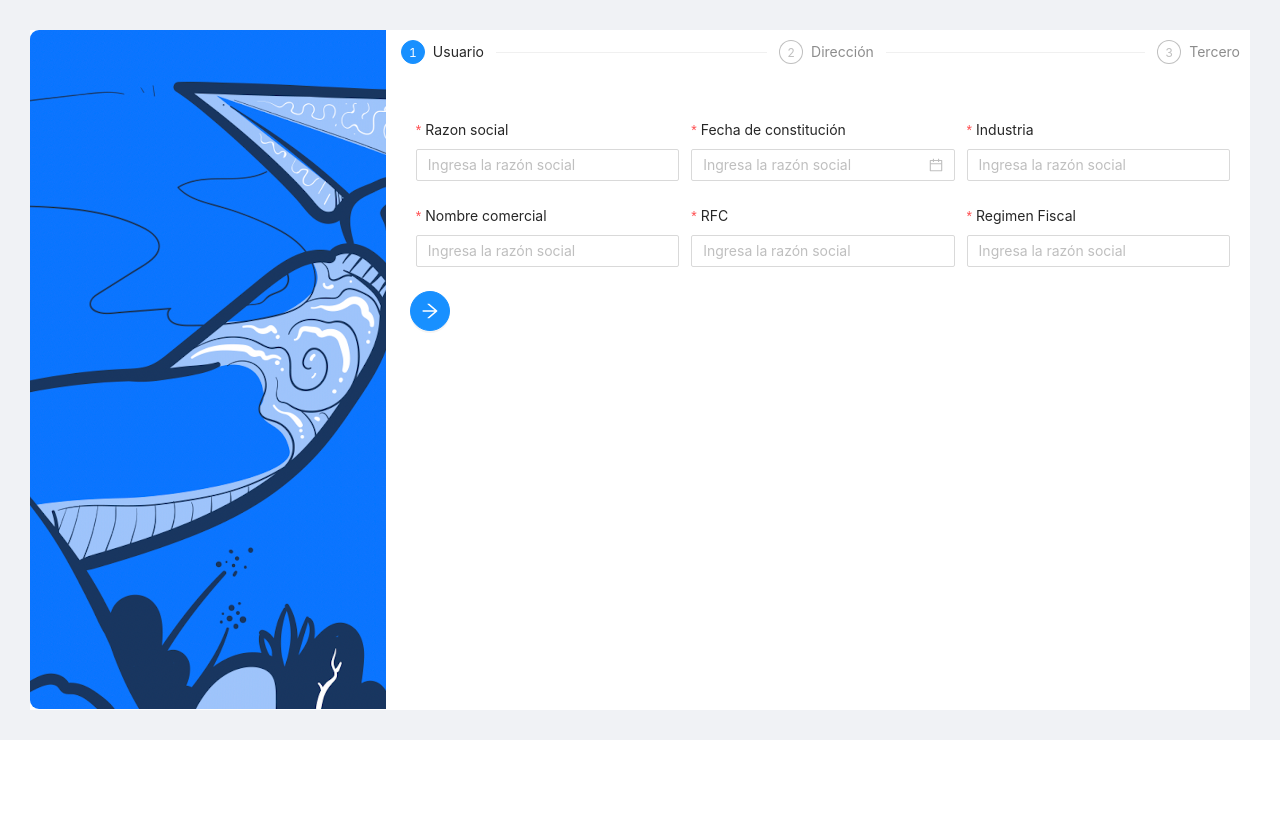
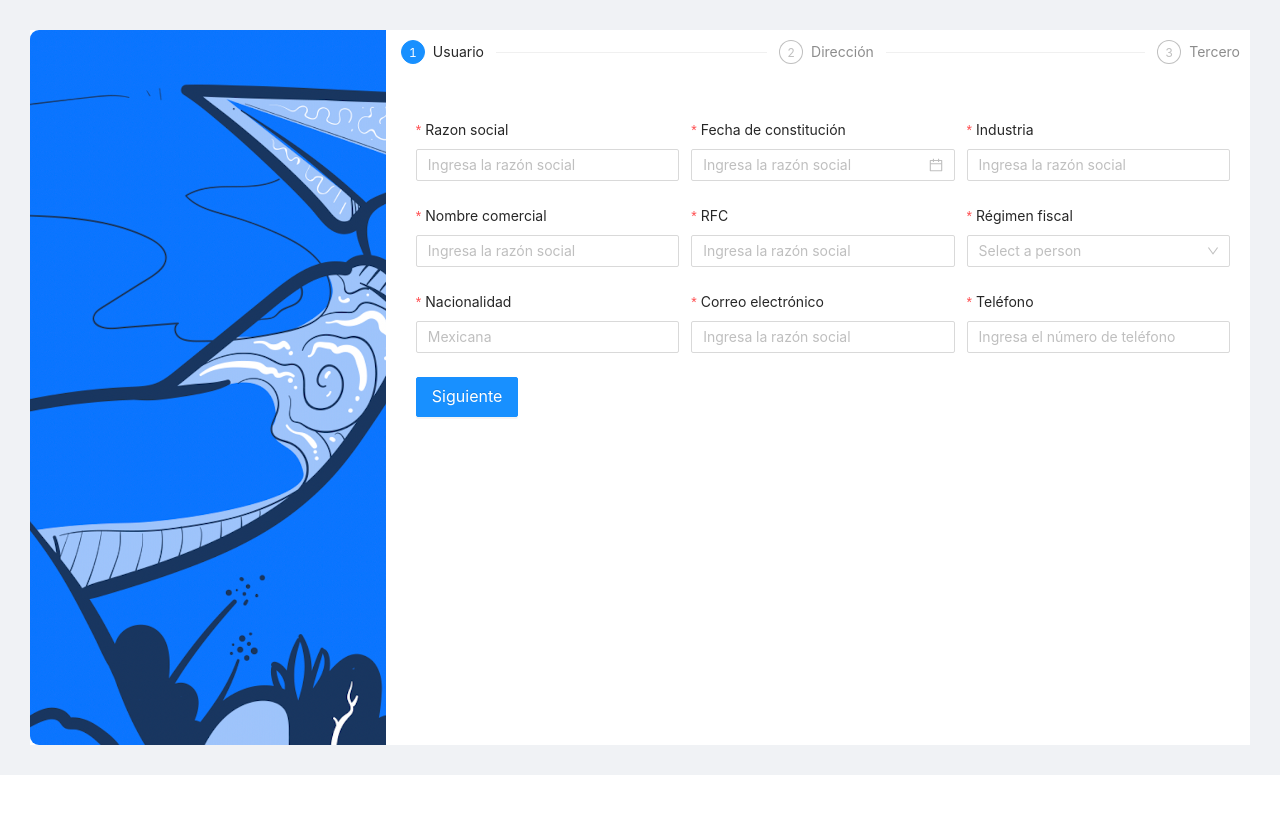
Before and after one commit to kelevra9900/kredFeed-challenge, a React (Create React App) app: page / in a window 1280 px wide. Shown: the top 814 px of the page. Built offline with nearby package versions, Linux system fonts and the light colour scheme.

Commit message:
adding items in the first form

```diff
--- a/public/index.html
+++ b/public/index.html
@@ -24,7 +24,7 @@
       work correctly both with client-side routing and a non-root public URL.
       Learn how to configure a non-root public URL by running `npm run build`.
     -->
-    <title>React App</title>
+    <title>KredFeed | Challenge</title>
   </head>
   <body>
     <noscript>You need to enable JavaScript to run this app.</noscript>
--- a/src/components/form-one.tsx
+++ b/src/components/form-one.tsx
@@ -1,13 +1,14 @@
 import { useContext, useState } from 'react';
-import { Input, Form, Row, Col, DatePicker, Button, Tooltip, message } from 'antd';
-import { ArrowRightOutlined } from '@ant-design/icons';
+import { Input, Form, Row, Col, DatePicker, Button, Tooltip, message, Space, Select } from 'antd';
 import { Fade } from 'react-awesome-reveal';
 
 import { FormContext } from 'context/FormContext';
 const { Item } = Form;
+const { Option } = Select;
 
 const FormOne = ({ handleNext, handleBack }: any) => {
     const formContext = useContext(FormContext);
+    const [regimenFiscal, setRegimeFiscal] = useState<string>("")
     const [loading, setLoading] = useState<boolean>(false);
     const rfcRegex = /^[ña-z]{3,4}[0-9]{6}[0-9a-z]{3}$/i;
 
@@ -24,7 +25,10 @@ const FormOne = ({ handleNext, handleBack }: any) => {
                     fecha_constitucion: values.fecha_constitucion,
                     rfc: values.rfc,
                     industria: values.industria,
-                    regimen_fiscal: values.regimen_fiscal
+                    nacionalidad: values.nacionalidad,
+                    telefono: values.telefono,
+                    correo: values.correo,
+                    regimen_fiscal: regimenFiscal
                 });
                 setLoading(false);
                 handleNext(+1);
@@ -35,13 +39,19 @@ const FormOne = ({ handleNext, handleBack }: any) => {
         }
     }
 
+    function onChange(value: string) {
+        setRegimeFiscal(value);
+    }
 
+    function onSearch(val: string) {
+        console.log('search:', val);
+    }
     return (
         <Form layout="vertical" autoComplete='false' onFinish={(values) => savedForm(values)} data-testid="form-one" >
             <Fade>
                 <div className='form-row'>
                     <Row gutter={12}>
-                        <Col span={8}>
+                        <Col span={8} xs={24} sm={24} xl={8} md={8}>
                             <Item label="Razon social" name="razon_social" rules={[
                                 {
                                     required: true,
@@ -58,9 +68,17 @@ const FormOne = ({ handleNext, handleBack }: any) => {
                             ]} hasFeedback>
                                 <Input placeholder="Ingresa la razón social" />
                             </Item>
+                            <Item label="Nacionalidad" name="nacionalidad" rules={[
+                                {
+                                    required: true,
+                                    message: 'Este campo es obligatorio'
+                                }
+                            ]} hasFeedback>
+                                <Input placeholder="Mexicana" />
+                            </Item>
                         </Col>
 
-                        <Col span={8}>
+                        <Col span={8} xs={24} sm={24} xl={8} md={8}>
                             <Item label="Fecha de constitución" name="fecha_constitucion" rules={[
                                 {
                                     required: true,
@@ -69,7 +87,7 @@ const FormOne = ({ handleNext, handleBack }: any) => {
                             ]} hasFeedback>
                                 <DatePicker placeholder="Ingresa la razón social" style={{ width: '100%' }} />
                             </Item>
-                            <Item label="RFC" name="rfc" hasFeedback
+                            <Item label="RFC" name="rfc" hasFeedback normalize={value => (value || '').toUpperCase()}
                                 rules={[
                                     {
                                         required: true,
@@ -78,9 +96,24 @@ const FormOne = ({ handleNext, handleBack }: any) => {
                                 ]}>
                                 <Input placeholder="Ingresa la razón social" />
                             </Item>
+
+                            <Item label="Correo electrónico" name="correo" rules={[
+                                {
+                                    required: true,
+                                    message: 'Este campo es obligatorio'
+                                },
+                                {
+
+                                    type: 'email',
+                                    message: 'Ingresa un correo válido',
+
+                                }
+                            ]} hasFeedback>
+                                <Input placeholder="Ingresa la razón social" />
+                            </Item>
                         </Col>
 
-                        <Col span={8}>
+                        <Col span={8} xs={24} sm={24} xl={8} md={8}>
                             <Item label="Industria" name="industria" rules={[
                                 {
                                     required: true,
@@ -89,23 +122,49 @@ const FormOne = ({ handleNext, handleBack }: any) => {
                             ]} hasFeedback>
                                 <Input placeholder="Ingresa la razón social" />
                             </Item>
+                            <Item label="Régimen fiscal" name="regimen_fiscal" rules={[
+                                {
+                                    required: true,
+                                    message: 'El régimen fiscal es obligatorio'
+                                }
+                            ]}>
+                                <Select
+                                    showSearch
+                                    placeholder="Select a person"
+                                    optionFilterProp="children"
+                                    onChange={onChange}
+                                    onSearch={onSearch}
+                                    filterOption={(input: string, option: any) =>
+                                        option.children.toLowerCase().indexOf(input.toLowerCase()) >= 0
+                                    }
+                                >
+                                    <Option value="incorporacion-fiscal">Incorporación fiscal</Option>
+                                    <Option value="actividades-empresariales">Actividades empresariales</Option>
+                                    <Option value="arrendamiento-de-inmuebles">Arrendamiento de inmuebles</Option>
+                                    <Option value="servisios-profesionales">Servicios profesionales</Option>
+                                    <Option value="asalariado">Asalariado</Option>
+                                </Select>
+                            </Item>
 
-                            <Item label="Regimen Fiscal" name="regimen_fiscal" rules={[
+                            <Item label="Teléfono" name="telefono" rules={[
                                 {
                                     required: true,
                                     message: 'Este campo es obligatorio'
+                                },{
+                                    min: 10,
+                                    max: 10,
+                                    message: 'El teléfono debe tener 10 dígitos'
                                 }
                             ]} hasFeedback>
-                                <Input placeholder="Ingresa la razón social" />
+                                <Input placeholder="Ingresa el número de teléfono" minLength={10} maxLength={10} />
                             </Item>
                         </Col>
-
-
+                    </Row>
+                    <Space direction="horizontal" size={24}>
                         <Tooltip title="Siguiente" placement='top' arrowPointAtCenter>
-                            <Button type="primary" shape="circle" loading={loading} size='large' icon={<ArrowRightOutlined />} htmlType='submit' />
+                            <Button type="primary" size='large' loading={loading} htmlType='submit'>Siguiente</Button>
                         </Tooltip>
-
-                    </Row>
+                    </Space>
                 </div>
             </Fade>
         </Form>
--- a/src/components/form-two.tsx
+++ b/src/components/form-two.tsx
@@ -1,6 +1,6 @@
 import { useContext, useState } from 'react';
-import { Input, Form, Row, Col, Button, Tooltip } from 'antd';
-import { ArrowRightOutlined } from '@ant-design/icons';
+import { Input, Form, Row, Col, Button, Tooltip, Space } from 'antd';
+import { ArrowRightOutlined, ArrowLeftOutlined } from '@ant-design/icons';
 import { Fade } from 'react-awesome-reveal';
 
 import { FormContext } from 'context/FormContext';
@@ -34,7 +34,7 @@ const FormTwo = ({ handleNext, handleBack }: any) => {
             <Fade>
                 <div className="form-row">
                     <Row gutter={12}>
-                        <Col span={8}>
+                        <Col span={8} xs={24} xl={8}>
                             <Item label="Calle" name="calle" rules={[
                                 {
                                     required: true,
@@ -52,7 +52,7 @@ const FormTwo = ({ handleNext, handleBack }: any) => {
                                 <Input placeholder='Colonia' />
                             </Item>
                         </Col>
-                        <Col span={8}>
+                        <Col span={8} xs={24} xl={8}>
                             <Item label="No. Interior" name="no_interior" rules={[
                                 {
                                     required: true,
@@ -70,7 +70,7 @@ const FormTwo = ({ handleNext, handleBack }: any) => {
                                 <Input placeholder='Guadalajara' />
                             </Item>
                         </Col>
-                        <Col span={8}>
+                        <Col span={8} xs={24} xl={8}>
                             <Item label="No. Exterior" name="no_exterior" rules={[
                                 {
                                     required: true,
@@ -88,9 +88,16 @@ const FormTwo = ({ handleNext, handleBack }: any) => {
                                 <Input placeholder='Jalisco' />
                             </Item>
                         </Col>
-                        <Tooltip title="Siguiente" placement='top' arrowPointAtCenter>
-                            <Button type="primary" shape="circle" size='large' loading={loading} icon={<ArrowRightOutlined />} htmlType='submit' />
-                        </Tooltip>
+
+                        <Space direction="horizontal" size={24}>
+                            <Tooltip title="Atrás" placement='top' arrowPointAtCenter>
+                                <Button type="link" shape="circle" size='large' loading={loading} icon={<ArrowLeftOutlined />} onClick={handleBack}>Atrás</Button>
+                            </Tooltip>
+
+                            <Tooltip title="Siguiente" placement='top' arrowPointAtCenter>
+                                <Button type="primary" size='large' loading={loading} htmlType='submit'>Siguiente</Button>
+                            </Tooltip>
+                        </Space>
                     </Row>
                 </div>
             </Fade>
--- a/src/index.css
+++ b/src/index.css
@@ -21,7 +21,7 @@
 
 .home-content{
   margin: 30px;
-  height: 85vh;
+  height: 100%;
   background-color: #fff;
 }
 
--- a/src/index.tsx
+++ b/src/index.tsx
@@ -3,6 +3,8 @@ import ReactDOM from 'react-dom';
 import { FormContextProvider } from 'context/FormContext';
 import FormView from './views/FormView';
 import reportWebVitals from './reportWebVitals';
+import registerServiceWorker from './registerServiceWorker';
+
 import './index.css';
 
 ReactDOM.render(
@@ -13,4 +15,5 @@ ReactDOM.render(
   </React.StrictMode>,
   document.getElementById('root')
 );
+registerServiceWorker();
 reportWebVitals();
--- a/src/views/FormView.tsx
+++ b/src/views/FormView.tsx
@@ -49,10 +49,10 @@ function FormView() {
             <Content className='home-content'>
               <Row>
                 <Col flex={2} xl={10} sm={0}>
-                  <div style={{ backgroundImage: `url('./images/background.png')`, height: '95%', width: '100%', backgroundRepeat: 'no-repeat', backgroundSize: 'cover', borderTopLeftRadius: '9px', borderBottomLeftRadius: '9px' }} />
+                  <div style={{ backgroundImage: `url('./images/background.png')`, height: '100%', width: '100%', backgroundRepeat: 'no-repeat', backgroundSize: 'cover', borderTopLeftRadius: '9px', borderBottomLeftRadius: '9px' }} />
                 </Col>
                 <Col flex={3} xl={17} sm={24}>
-                  <Steps size="small" current={view} onChange={onChange} className="site-navigation-steps">
+                  <Steps size="small" current={view} className="site-navigation-steps">
                     {
                       steps.map(item => (
                         <Step key={item.title} title={item.title} />
```
Also changed, not shown: src/components/form-three.tsx (+9 -5 lines), src/registerServiceWorker.ts (added, +123 -0 lines), public/manifest.json, public/robots.txt.
